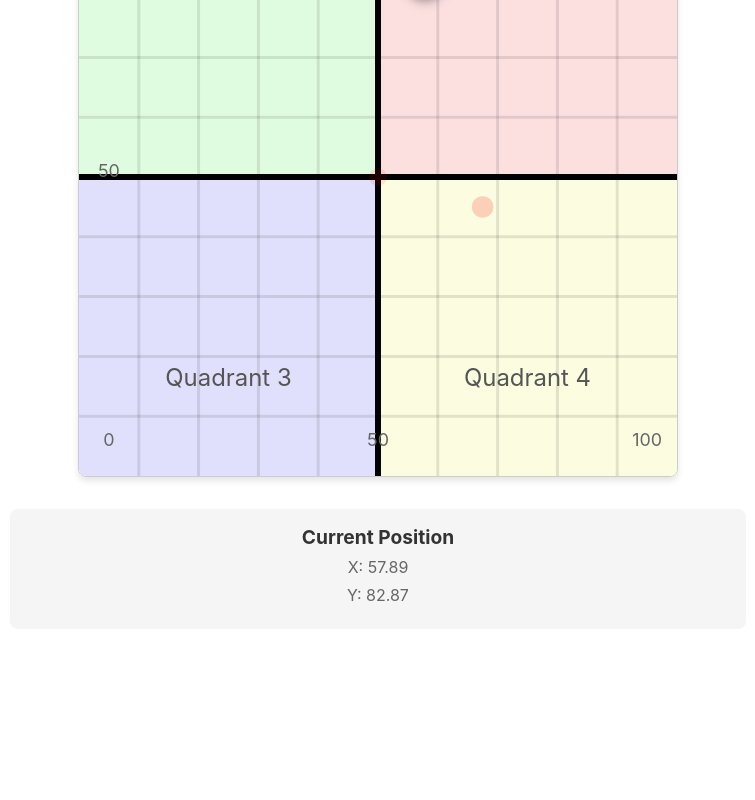
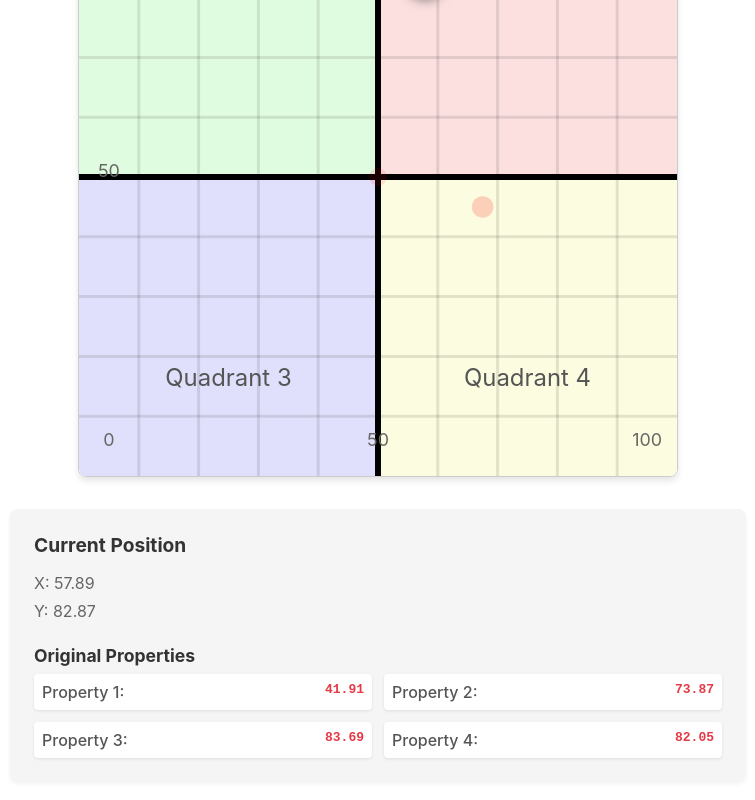
Before and after one commit to thesandybridge/quadrant-chart, a Next.js app: page / in a window 1280 px wide. Shown: the part 226-1026 px from the top of the page, without its empty margins (262-1017 px from the left). Before the commit the page ends 887 px from the top, so only its background shows below. Built offline with nearby package versions, Linux system fonts and the light colour scheme.

Commit message:
add logging

```diff
--- a/app/page.module.css
+++ b/app/page.module.css
@@ -95,16 +95,24 @@
 /* Info panel */
 .info {
   margin-top: 2rem;
-  padding: 1rem;
+  padding: 1.5rem;
   background-color: #f5f5f5;
   border-radius: 8px;
-  text-align: center;
+  box-shadow: 0 2px 4px rgba(0, 0, 0, 0.05);
 }
 
 .info h2 {
   margin-top: 0;
   font-size: 1.2rem;
   color: #333;
+  margin-bottom: 1rem;
+}
+
+.info h3 {
+  margin-top: 1.5rem;
+  font-size: 1.1rem;
+  color: #333;
+  margin-bottom: 0.5rem;
 }
 
 .info p {
@@ -112,3 +120,31 @@
   font-size: 1rem;
   color: #666;
 }
+
+/* Properties grid */
+.propertiesGrid {
+  display: grid;
+  grid-template-columns: repeat(2, 1fr);
+  gap: 0.75rem;
+  margin-top: 0.5rem;
+}
+
+.property {
+  display: flex;
+  justify-content: space-between;
+  padding: 0.5rem;
+  background-color: white;
+  border-radius: 4px;
+  box-shadow: 0 1px 3px rgba(0, 0, 0, 0.1);
+}
+
+.property span:first-child {
+  font-weight: 500;
+  color: #555;
+}
+
+.property span:last-child {
+  font-family: monospace;
+  color: #e63946;
+  font-weight: bold;
+}
--- a/app/page.tsx
+++ b/app/page.tsx
@@ -22,6 +22,12 @@ interface HistoryPoint extends Point {
 export default function QuadrantGraphPage() {
   const [point, setPoint] = useState<Point>({ x: 50, y: 50 });
   const [history, setHistory] = useState<HistoryPoint[]>([]);
+  const [properties, setProperties] = useState<ApiResponse>({
+    property1: 0,
+    property2: 0,
+    property3: 0,
+    property4: 0
+  });
 
   // Generate grid lines - memoized to prevent recreation on every render
   const renderGridLines = useCallback(() => {
@@ -67,7 +73,20 @@ export default function QuadrantGraphPage() {
   const updatePointFromApi = useCallback((data: ApiResponse) => {
     const x = (data.property1 + data.property2) / 2;
     const y = (data.property3 + data.property4) / 2;
+
+    // Store the original properties
+    setProperties(data);
+
+    // Update the point position
     setPoint({ x, y });
+
+    // Log the properties
+    console.log('Point moved. Original properties:', {
+      property1: data.property1.toFixed(2),
+      property2: data.property2.toFixed(2),
+      property3: data.property3.toFixed(2),
+      property4: data.property4.toFixed(2)
+    });
   }, []);
 
   // Effect for initial data fetch and interval setup
@@ -114,7 +133,7 @@ export default function QuadrantGraphPage() {
         return newHistory;
       });
     }
-  }, [point.x, point.y]);
+  }, [point, point.x, point.y]);
 
   // Render the component
   return (
@@ -188,6 +207,27 @@ export default function QuadrantGraphPage() {
         <h2>Current Position</h2>
         <p>X: {point.x.toFixed(2)}</p>
         <p>Y: {point.y.toFixed(2)}</p>
+
+        {/* Display original properties */}
+        <h3>Original Properties</h3>
+        <div className={styles.propertiesGrid}>
+          <div className={styles.property}>
+            <span>Property 1:</span>
+            <span>{properties.property1.toFixed(2)}</span>
+          </div>
+          <div className={styles.property}>
+            <span>Property 2:</span>
+            <span>{properties.property2.toFixed(2)}</span>
+          </div>
+          <div className={styles.property}>
+            <span>Property 3:</span>
+            <span>{properties.property3.toFixed(2)}</span>
+          </div>
+          <div className={styles.property}>
+            <span>Property 4:</span>
+            <span>{properties.property4.toFixed(2)}</span>
+          </div>
+        </div>
       </div>
     </div>
   );
```
